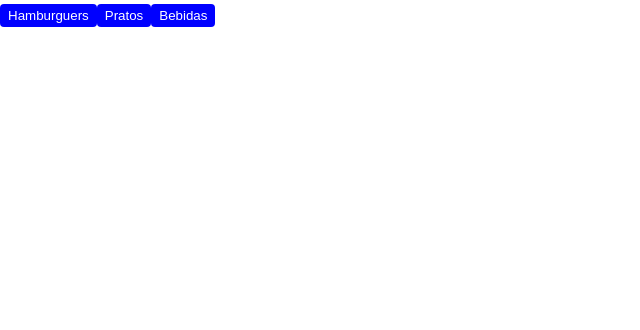
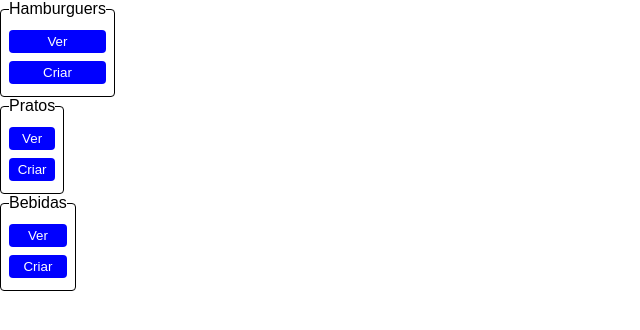
Before and after one commit to alanbrazoes/snacks-frontend, a Next.js app: page /dashboard in a window 1280 px wide. Shown: the top 330 px of the page, without its empty margins (0-640 px from the left). Built offline with nearby package versions, Linux system fonts and the light colour scheme.

Commit message:
organizando

```diff
--- a/src/global/globalState.tsx
+++ b/src/global/globalState.tsx
@@ -1,10 +1,5 @@
 import React, { useState, createContext } from 'react';
-import { ISnack } from '@types';
-
-interface IPropsSnacksContext {
-  snacks: ISnack[];
-  setSnacks: React.Dispatch<React.SetStateAction<ISnack[]>>;
-}
+import { IPropsSnacksContext } from '@types';
 
 const DEFAULT_VALUE = {
   snacks: [
--- a/src/pages/dashboard/index.tsx
+++ b/src/pages/dashboard/index.tsx
@@ -4,15 +4,29 @@ import React from 'react';
 const CreateSnacks = () => {
   return (
     <>
+      <fieldset>
+        <legend> Hamburguers </legend>
+        <button>Ver</button>
         <Link href={'/dashboard/create/burguer'}>
-        <button>Hamburguers</button>
+          <button>Criar</button>
         </Link>
+      </fieldset>
+
+      <fieldset>
+        <legend> Pratos </legend>
+        <button>Ver</button>
         <Link href={'/dashboard/create/dishes'}>
-        <button>Pratos</button>
+          <button>Criar</button>
         </Link>
+      </fieldset>
+
+      <fieldset>
+        <legend> Bebidas </legend>
+        <button>Ver</button>
         <Link href={'/dashboard/create/drink'}>
-        <button>Bebidas</button>
+          <button>Criar</button>
         </Link>
+      </fieldset>
     </>
   );
 };
--- a/src/pages/index.tsx
+++ b/src/pages/index.tsx
@@ -15,7 +15,6 @@ const Home: NextPage = () => {
     api
       .get('/burguers')
       .then((res) => {
-        console.log(res.data);
         setSnacks(res.data);
       })
       .catch(() => setError(true));
--- a/src/pages/login/index.tsx
+++ b/src/pages/login/index.tsx
@@ -1,4 +1,3 @@
-import { apiLogin } from '@services/api';
 import { NextPage } from 'next';
 import { useForm } from '@hooks/useForm';
 import { useRouter } from 'next/router';
@@ -12,8 +11,6 @@ const Login: NextPage = () => {
 
   const submit = async (e: { preventDefault: () => void }) => {
     e.preventDefault();
-    // const { email, password } = form;
-    // await apiLogin({ email, password });
     router.push('/dashboard');
   };
 
```
Also changed, not shown: src/services/api.ts (deleted, +0 -28 lines), src/types/types.ts (+6 -1 lines). Lines whose indentation alone changed are shown as unchanged.
